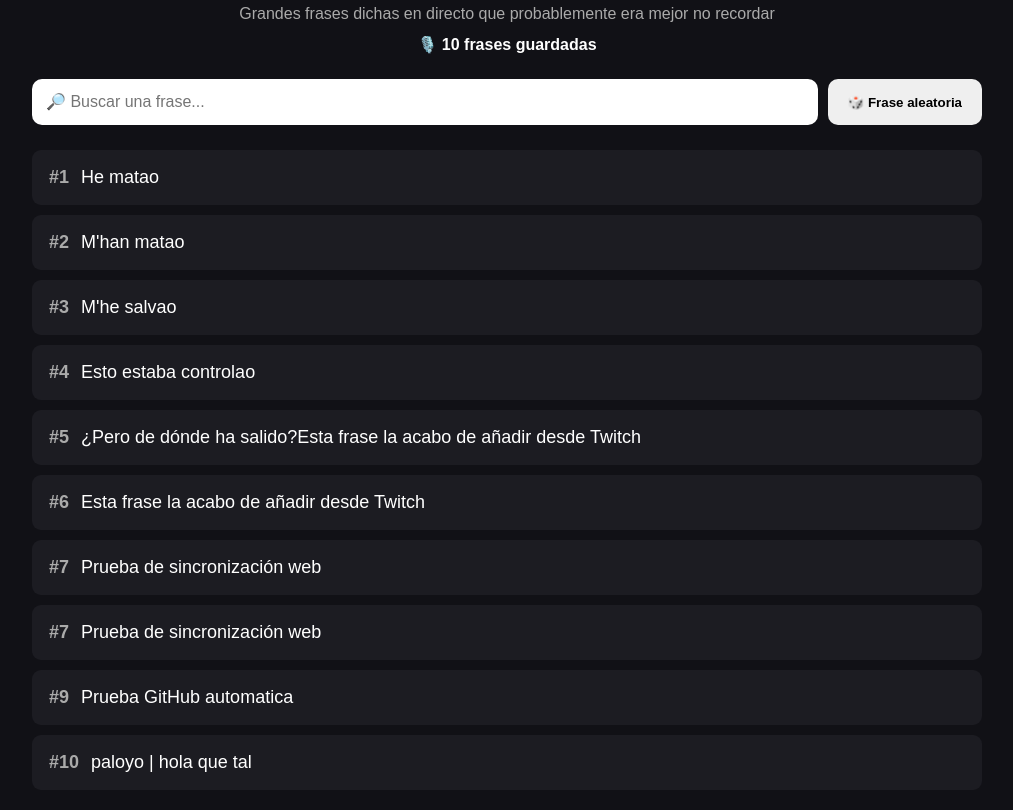
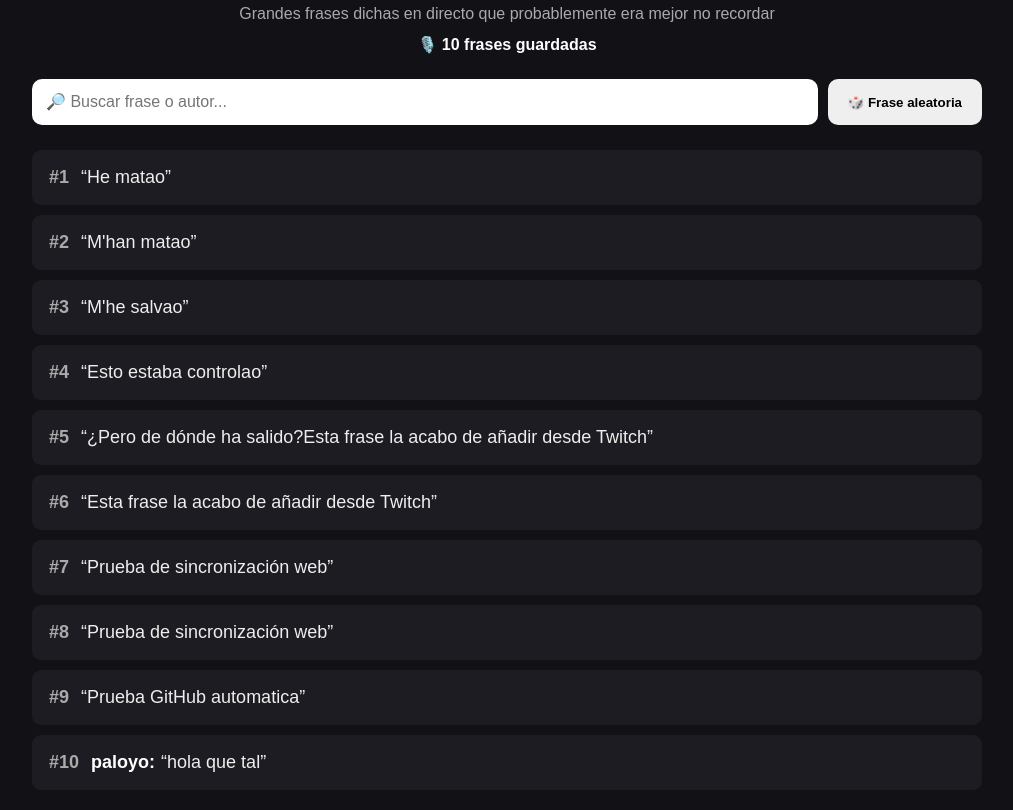
Before and after one commit to Paloyo-cat/Fraseario-Paloyo-y-amigos, a plain HTML site: page index.html in a window 1280 px wide. Shown: the part 110-920 px from the top of the page, without its empty margins (133-1146 px from the left). Drawn offline with Linux system fonts and the light colour scheme.

Commit message:
Update index.html

```diff
--- a/index.html
+++ b/index.html
@@ -89,6 +89,15 @@
       margin-right: 12px;
     }
 
+    .autor {
+      font-weight: bold;
+      margin-right: 6px;
+    }
+
+    .texto-frase {
+      color: #eee;
+    }
+
     @media (max-width: 600px) {
       .controles {
         flex-direction: column;
@@ -120,7 +129,7 @@
       <input
         id="buscar"
         type="text"
-        placeholder="🔎 Buscar una frase..."
+        placeholder="🔎 Buscar frase o autor..."
       >
 
       <button onclick="fraseAleatoria()">
@@ -144,10 +153,30 @@
       .then(respuesta => respuesta.text())
       .then(texto => {
 
-        frases = texto
+        const lineas = texto
           .split(/\r?\n/)
-          .map(frase => frase.trim())
-          .filter(frase => frase.length > 0);
+          .map(linea => linea.trim())
+          .filter(linea => linea.length > 0);
+
+        frases = lineas.map((linea, indice) => {
+
+          let autor = "";
+          let frase = linea;
+
+          const separador = linea.indexOf("|");
+
+          if (separador >= 0) {
+            autor = linea.substring(0, separador).trim();
+            frase = linea.substring(separador + 1).trim();
+          }
+
+          return {
+            numero: indice + 1,
+            autor: autor,
+            frase: frase
+          };
+
+        });
 
         document.getElementById("contador").innerText =
           "🎙️ " + frases.length + " frases guardadas";
@@ -166,26 +195,41 @@
 
       lista.forEach(item => {
 
-        const numero =
-          frases.indexOf(item) + 1;
-
         const div =
           document.createElement("div");
 
         div.className = "frase";
 
+
         const spanNumero =
           document.createElement("span");
 
         spanNumero.className = "numero";
-        spanNumero.textContent = "#" + numero;
+        spanNumero.textContent = "#" + item.numero;
+
+
+        div.appendChild(spanNumero);
+
+
+        if (item.autor !== "") {
+
+          const spanAutor =
+            document.createElement("span");
+
+          spanAutor.className = "autor";
+          spanAutor.textContent = item.autor + ":";
+
+          div.appendChild(spanAutor);
+
+        }
+
 
         const spanFrase =
           document.createElement("span");
 
-        spanFrase.textContent = item;
+        spanFrase.className = "texto-frase";
+        spanFrase.textContent = "“" + item.frase + "”";
 
-        div.appendChild(spanNumero);
         div.appendChild(spanFrase);
 
         contenedor.appendChild(div);
@@ -200,11 +244,12 @@
       .addEventListener("input", function() {
 
         const texto =
-          this.value.toLowerCase();
+          this.value.toLowerCase().trim();
 
         const resultado =
-          frases.filter(frase =>
-            frase.toLowerCase().includes(texto)
+          frases.filter(item =>
+            item.frase.toLowerCase().includes(texto) ||
+            item.autor.toLowerCase().includes(texto)
           );
 
         mostrarFrases(resultado);
@@ -218,20 +263,38 @@
         return;
       }
 
-      const numero =
+      const indice =
         Math.floor(Math.random() * frases.length);
+
+      const item =
+        frases[indice];
 
       const caja =
         document.getElementById("aleatoria");
 
       caja.style.display = "block";
 
-      caja.textContent =
-        "🎲 #" +
-        (numero + 1) +
-        " — “" +
-        frases[numero] +
-        "”";
+      if (item.autor !== "") {
+
+        caja.textContent =
+          "🎲 #" +
+          item.numero +
+          " — " +
+          item.autor +
+          ": “" +
+          item.frase +
+          "”";
+
+      } else {
+
+        caja.textContent =
+          "🎲 #" +
+          item.numero +
+          " — “" +
+          item.frase +
+          "”";
+
+      }
 
     }
 
```
